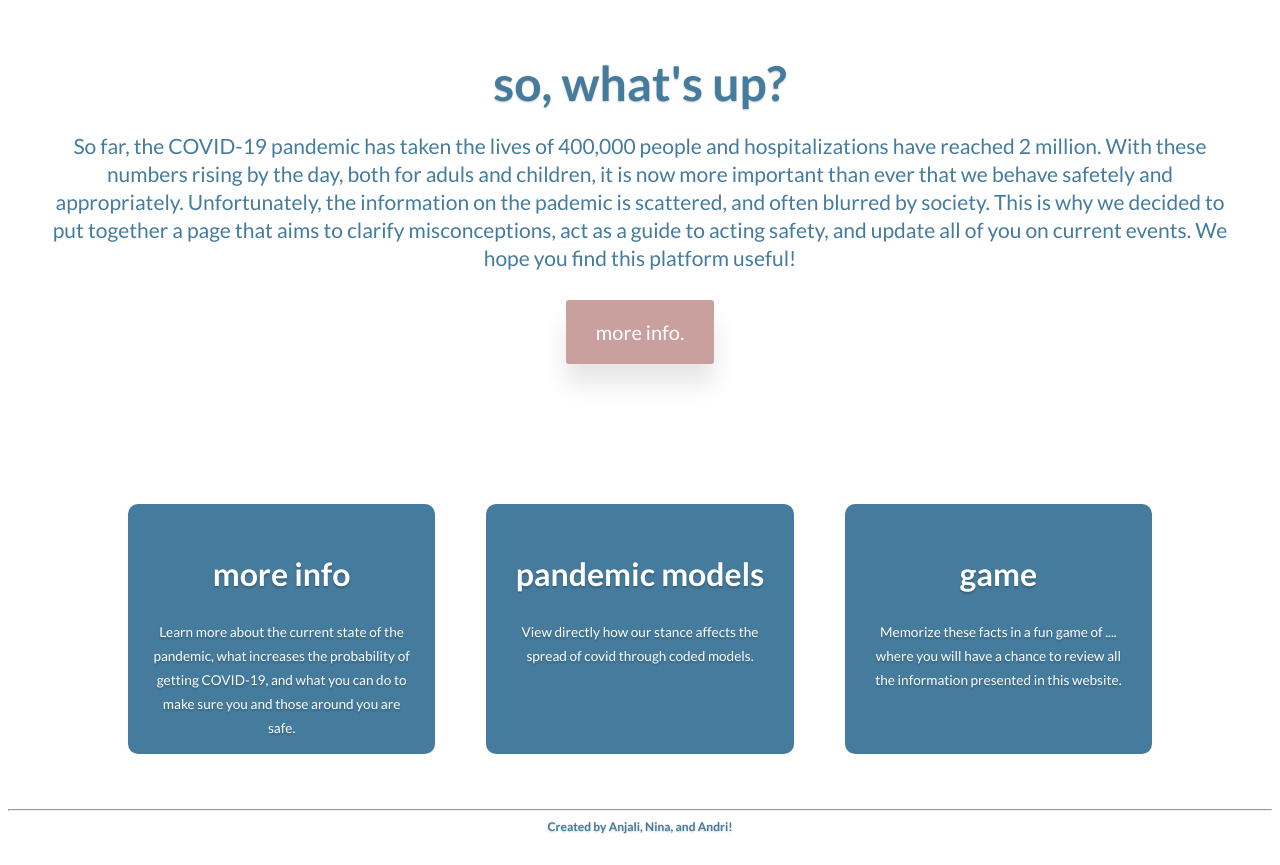
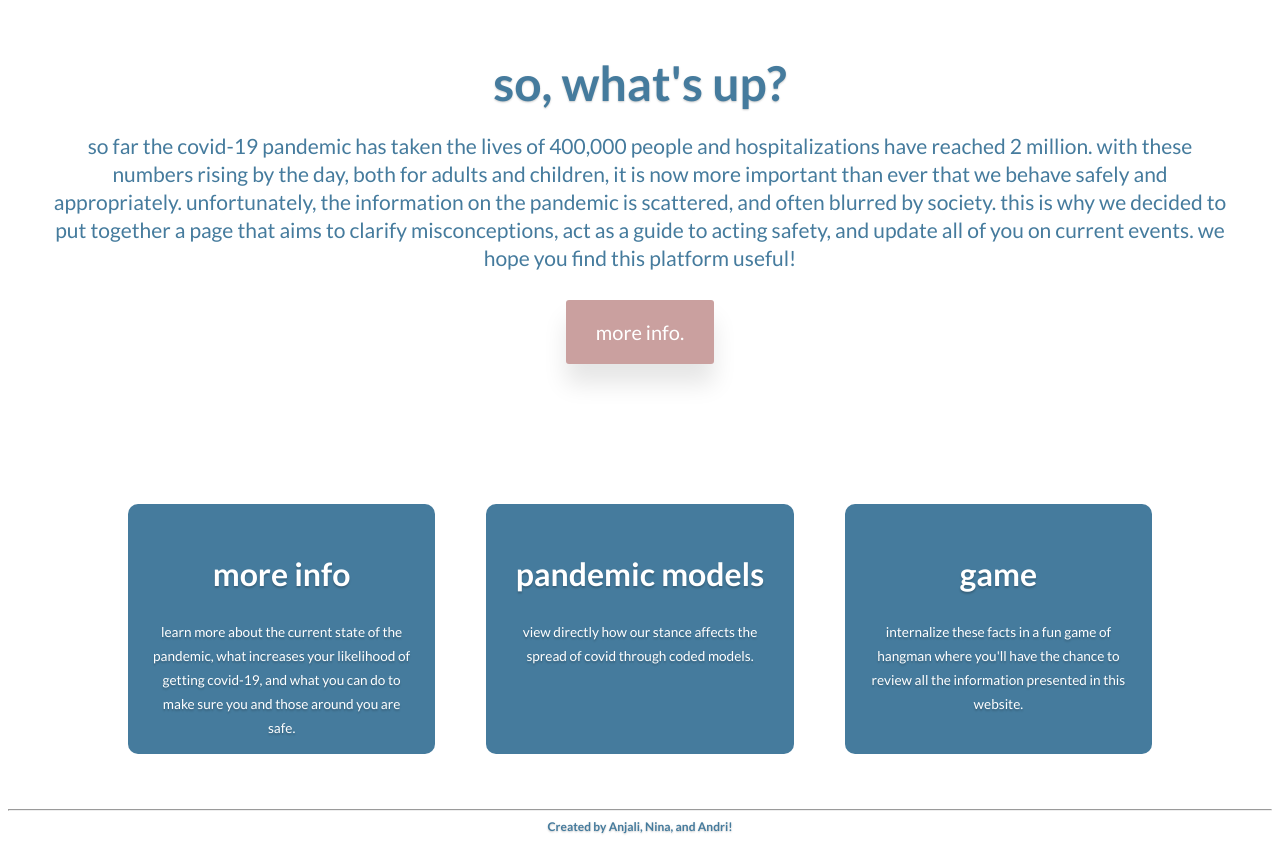
Before and after one commit to hackathon-ana/hackathon-ana.github.io, a plain HTML site: page index.html in a window 1280 px wide. Shown: the part 680-1545 px from the top of the page. Drawn offline with Linux system fonts and the light colour scheme; some icons are missing.

Commit message:
Update index.html

```diff
--- a/index.html
+++ b/index.html
@@ -22,9 +22,9 @@
         <main>
             <!-- <img class= "center" src="Images/photo-1584634731339-252c581abfc5.jpeg"> -->
             <h1>so, what's up?</h1>
-            <p ><a class= "maintalk">So far, the COVID-19 pandemic has taken the lives of 400,000 people and hospitalizations have reached 2 million. With these numbers rising by the day, both for aduls and children, it is
-                now more important than ever that we behave safetely and appropriately. Unfortunately, the information on the pademic is scattered, and often blurred by society. This is why we decided to put together a page
-                that aims to clarify misconceptions, act as a guide to acting safety, and update all of you on current events. We hope you find this platform useful!
+            <p ><a class= "maintalk">so far the covid-19 pandemic has taken the lives of 400,000 people and hospitalizations have reached 2 million. with these numbers rising by the day, both for adults and children, it is
+                now more important than ever that we behave safely and appropriately. unfortunately, the information on the pandemic is scattered, and often blurred by society. this is why we decided to put together a page
+                that aims to clarify misconceptions, act as a guide to acting safety, and update all of you on current events. we hope you find this platform useful!
             </a> </p>
             <a href="pandemic.html" class="moreInfo">more info.</a>
         </main>
@@ -32,21 +32,21 @@
             <div class="card1">
                 <a href="pandemic.html">
                     <h2 class= "cardheadertext">more info</h2>
-                    <p>Learn more about the current state of the pandemic, what increases the probability of getting COVID-19, and
+                    <p>learn more about the current state of the pandemic, what increases your likelihood of getting covid-19, and
                         what you can do to make sure you and those around you are safe.</p>
                 </a>
             </div>
             <div class="card2">
                 <a href="http://google.com">
                     <h2 class= "cardheadertext">pandemic models</h2>
-                    <p>View directly how our stance affects the spread of covid through coded models.</p>
+                    <p>view directly how our stance affects the spread of covid through coded models.</p>
                 </a>
             </div>
             <div class="card3">
                 <a href="http://google.com">
                     <i class="fas fa-phone"></i>
                     <h2 class= "cardheadertext">game</h2>
-                    <p>Memorize these facts in a fun game of .... where you will have a chance to review all the information presented in this website.</p>
+                    <p>internalize these facts in a fun game of hangman where you'll have the chance to review all the information presented in this website.</p>
                 </a>
             </div>
         </div>
```
